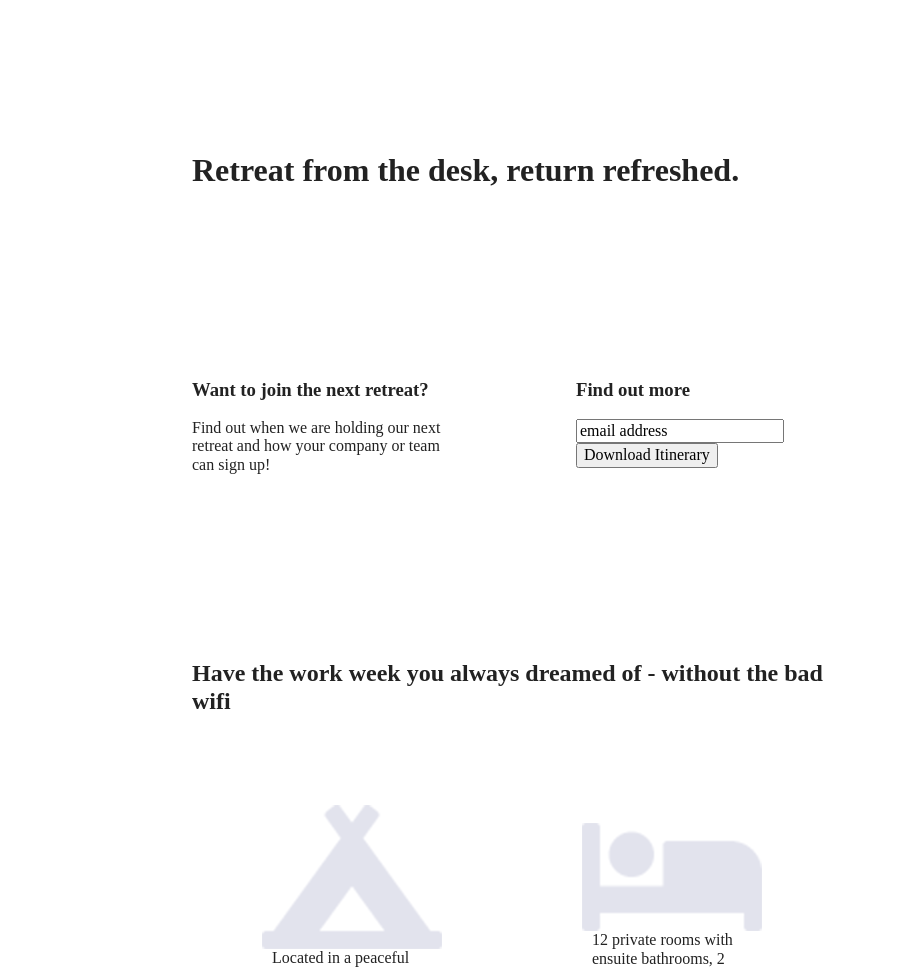
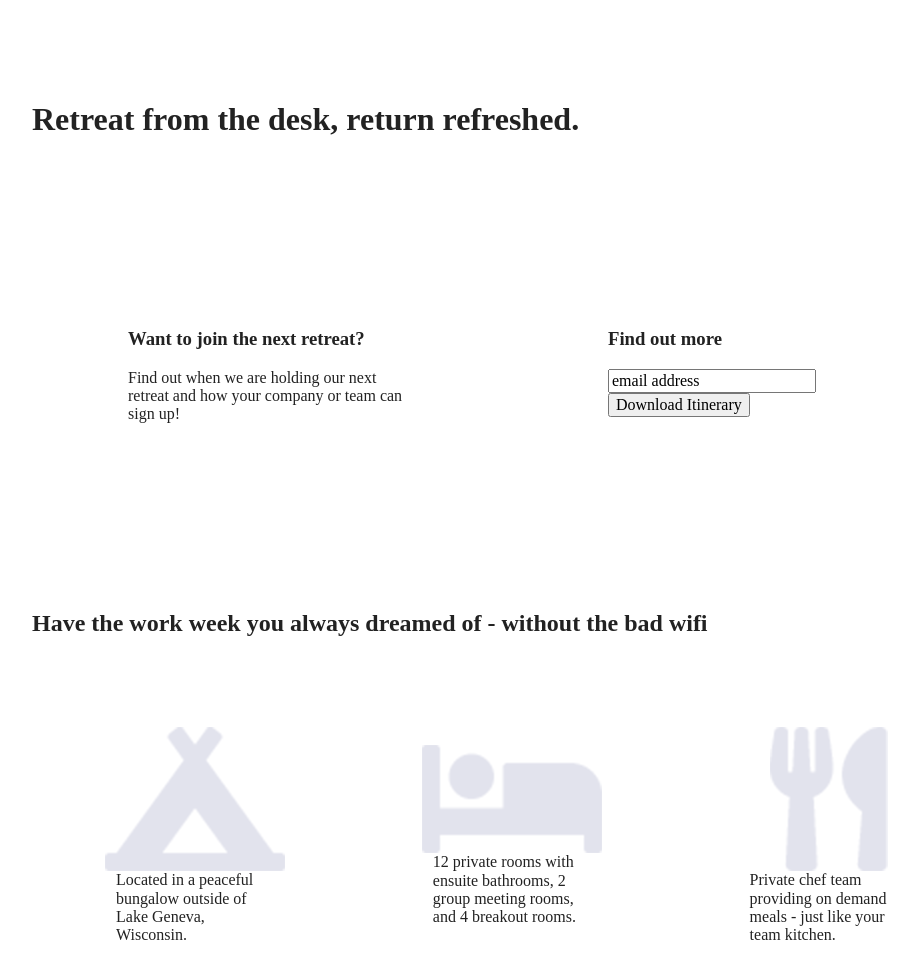
Before and after one commit to KacieNelson/unplugged-retreat, a website built with Parcel: page index.html in a window 1280 px wide. Shown: the part 226-1193 px from the top of the page, without its empty margins (128-1047 px from the left). Built offline with nearby package versions, Linux system fonts and the light colour scheme.

Commit message:
Desktop css

```diff
--- a/css/main.css
+++ b/css/main.css
@@ -495,7 +495,58 @@ aside {
 }
 
 
-@media only screen and (min-width: 1200px) {
+@media only screen and (min-width:1200px) {
+  /*Desktop styles here*/
+
+  .content-wrapper {
+    max-width: 960px;
+  }
+
+  /* Hero */
+  .hero-area h1 {
+    width: 60%;
+}
+
+  /* Aside */
+  aside .content-wrapper {
+    justify-content: space-around;
+  }
+
+  aside .content-wrapper .form-description,
+  aside .content-wrapper .form {
+    width: 30%;
+  }
+
+  /* Features */
+
+  .features h2 {
+    width: 90%;
+  }
+
+  .features article {
+    flex-basis: 33%;
+  }
+
+  /* Reviews */
+  .reviews article div {
+    width: 42%;
+  }
+
+  /* ==========================================================================
+  About Page
+  ========================================================================== */
+
+  .mission h2,
+  .contact-section .content-wrapper h2 {
+      width: 95%;
+  }
+
+  /* ==========================================================================
+  FAQ Page
+  ========================================================================== */
+  .faq h2 {
+    width: 100%;
+  }
 
 }
 
```
